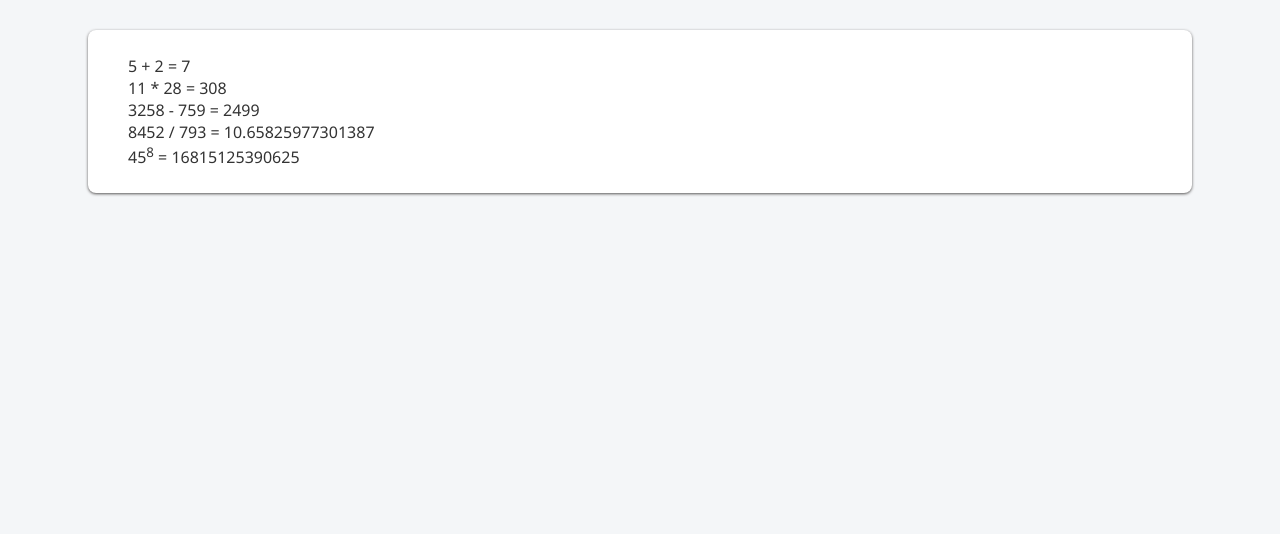
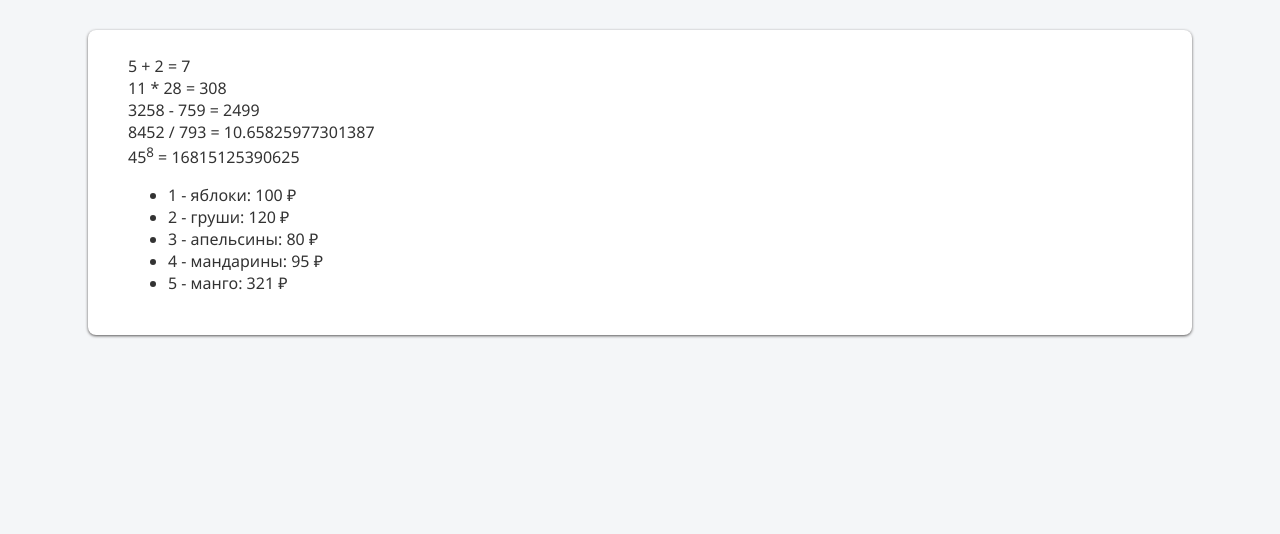
Before and after one commit to ChillaThrilla/web-back-labs, a Flask app: page /lab2/example in a window 1280 px wide. Shown: the part 52-586 px from the top of the page. Run offline with Flask 3, Linux system fonts and the light colour scheme.

Commit message:
Цикл в шаблоне

```diff
--- a/app.py
+++ b/app.py
@@ -342,4 +342,11 @@
     lab = '2'
     group = 'ФБИ-32'
     course = '3'
-    return render_template('example.html', name=name, lab=lab, group=group, course=course)
+    fruits = [
+        {'name': 'яблоки', 'price': 100},
+        {'name': 'груши', 'price': 120},
+        {'name': 'апельсины', 'price': 80},
+        {'name': 'мандарины', 'price': 95},
+        {'name': 'манго', 'price': 321}
+    ]
+    return render_template('example.html', name=name, lab=lab, group=group, course=course, fruits=fruits)
--- a/templates/example.html
+++ b/templates/example.html
@@ -22,6 +22,12 @@
 
         45<sup>8</sup> = {{ 45**8 }}<br>
 
+        <ul>
+            {% for f in fruits %}
+            <li>{{ loop.index }} - {{f.name}}: {{f.price}} &#x20bd;</li>
+            {% endfor %}
+        </ul>
+
     </main>
 
     <footer>
```
